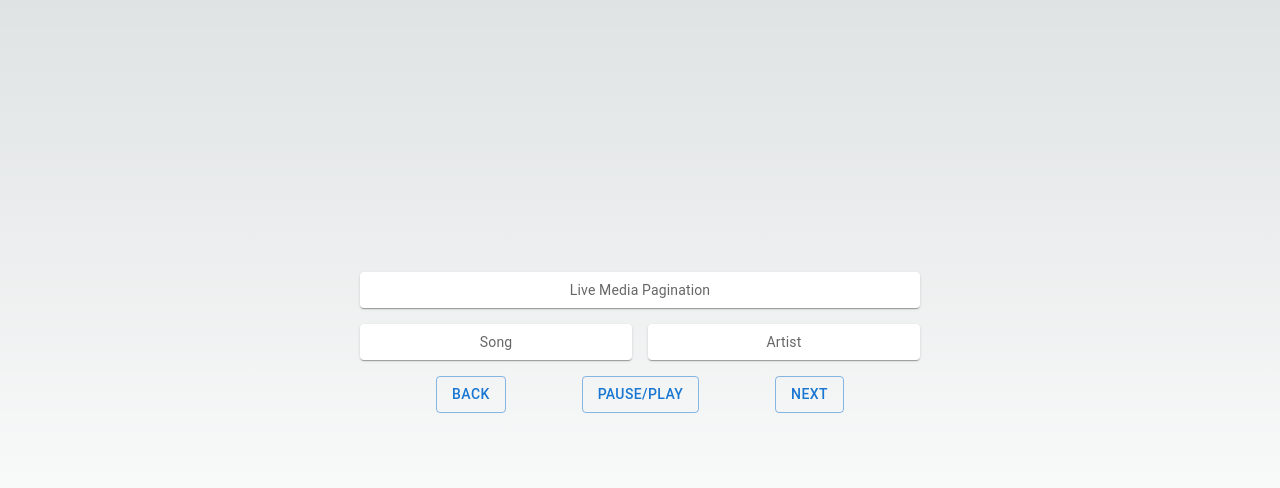
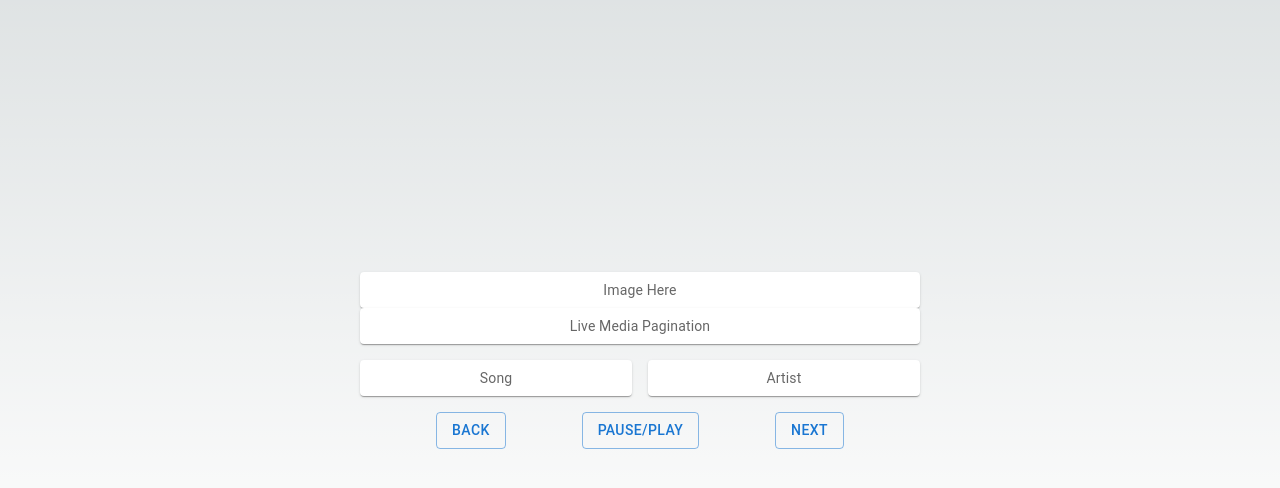
Before and after one commit to celinalou92/media-slayer, a Next.js app: page / in a window 1280 px wide. Shown: the part 184-672 px from the top of the page. Built offline with nearby package versions, Linux system fonts and the light colour scheme.

Commit message:
fix stash merge conflicts

```diff
--- a/app/components/MediaPlayer.tsx
+++ b/app/components/MediaPlayer.tsx
@@ -11,7 +11,6 @@ const Item = styled(Paper)(({ theme }) => ({
 
 const MediaPlayer = ({ window, pag, playing }) => {
   return (
-    <>
     <Grid item xs={12}>
     {/* // Render a YouTube video player */}
       <ReactPlayer
@@ -19,10 +18,9 @@ const MediaPlayer = ({ window, pag, playing }) => {
       controls={true}
       width={"auto"}
       url='https://www.youtube.com/watch?v=ysz5S6PUM-U' />
-        {/* <Item>{window}</Item> */}
+        <Item>{window}</Item>
         <Item>{pag}</Item>
       </Grid>
-    </>
   )
 }
 
--- a/app/page.tsx
+++ b/app/page.tsx
@@ -22,6 +22,7 @@ export default function Home() {
           <Title prop={"Song"} />
           <Title prop={"Artist"} />
           <Grid display={"flex"} justifyContent={"space-evenly"} item xs={12}>
+            <Grid container display={"flex"} direction={"row"} justifyContent={"space-evenly"} item xs={12}>
               {
                 playerStateArr.map((playerValue, i) =>
                   <PlayerButton
@@ -36,6 +37,7 @@ export default function Home() {
               }
             </Grid>
           </Grid>
+        </Grid>
       </Box>
     </main >
   )
```
Lines whose indentation alone changed are shown as unchanged.
